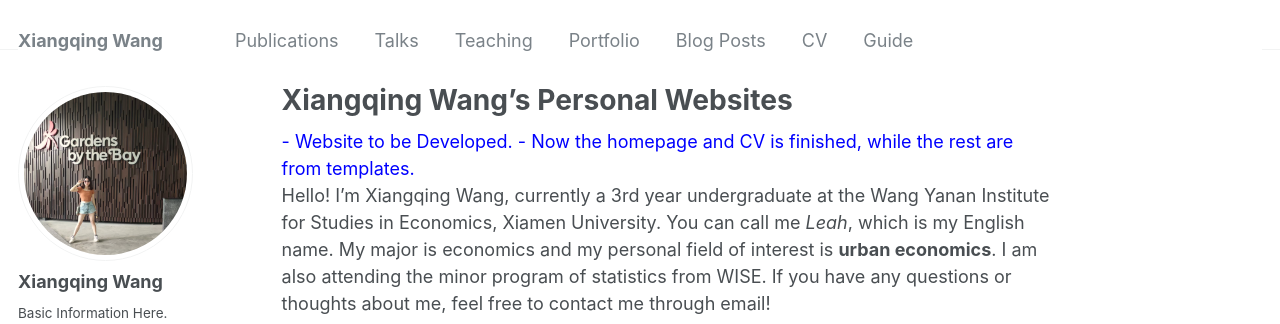
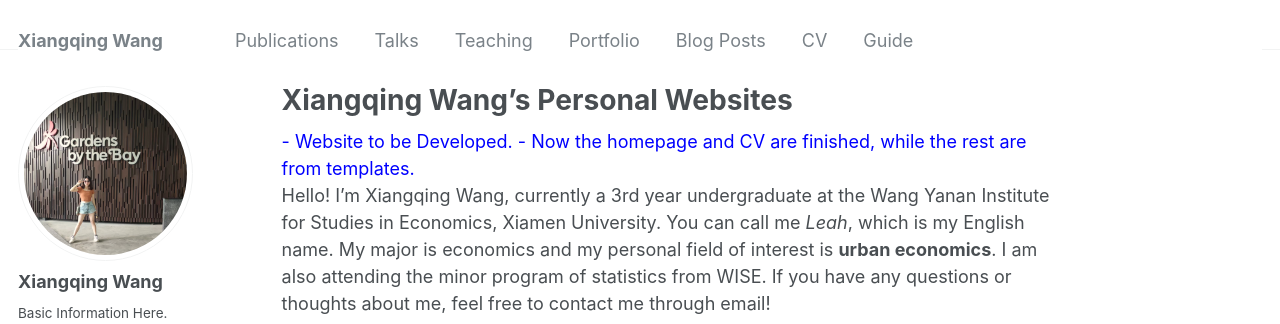
Before and after one commit to leahxqing/leahxqing.github.io, a Jekyll site: the page built from _pages/about.md, in a window 1280 px wide and 971 px high. Shown: the top 324 px of the window. Built offline with Jekyll 4.4.1, drawn with Linux system fonts in a browser that asks for light colours.

Commit message:
Update about.md

```diff
--- a/_pages/about.md
+++ b/_pages/about.md
@@ -7,8 +7,9 @@
   - /about.html
 ---
 
-<font color=blue>- Website to be Developed.
-- Now the homepage and CV is finished, while the rest are from templates.</font>
+<font color=blue>
+- Website to be Developed.
+- Now the homepage and CV are finished, while the rest are from templates.</font>
 
 Hello! I'm Xiangqing Wang, currently a 3rd year undergraduate at the Wang Yanan Institute for Studies in Economics, Xiamen University. You can call me *Leah*, which is my English name. My major is economics and my personal field of interest is **urban economics**. I am also attending the minor program of statistics from WISE. If you have any questions or thoughts about me, feel free to contact me through email!
 
```
